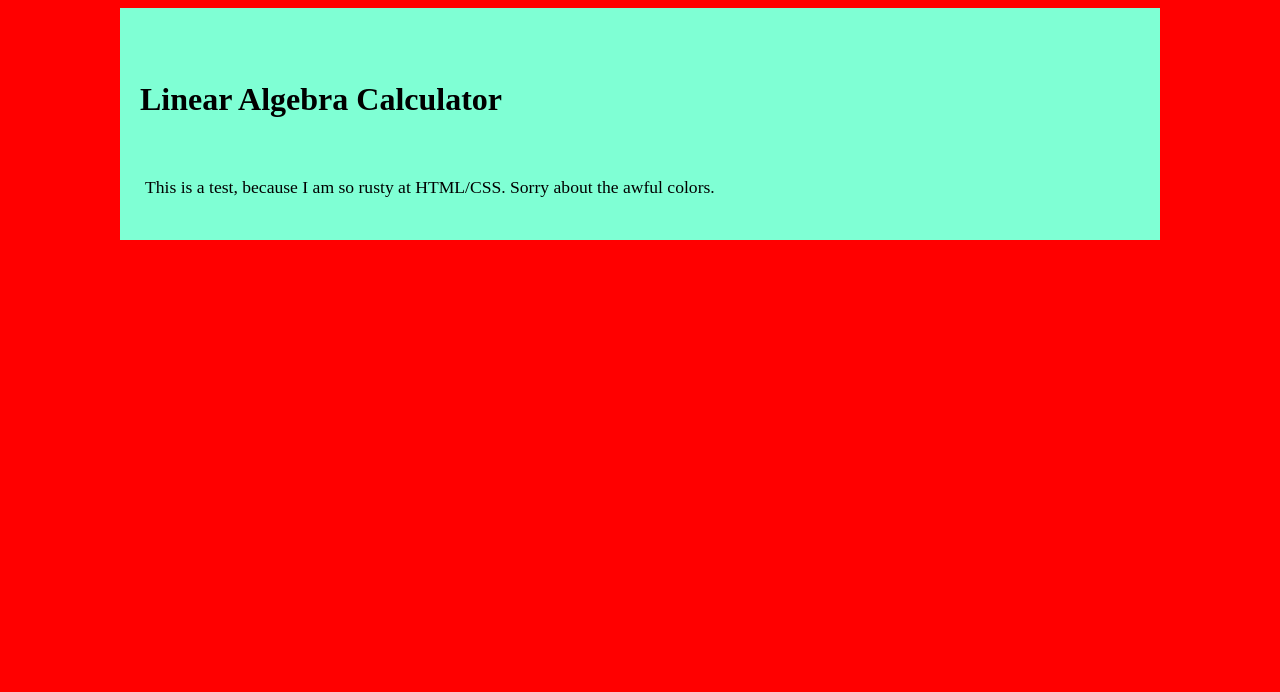
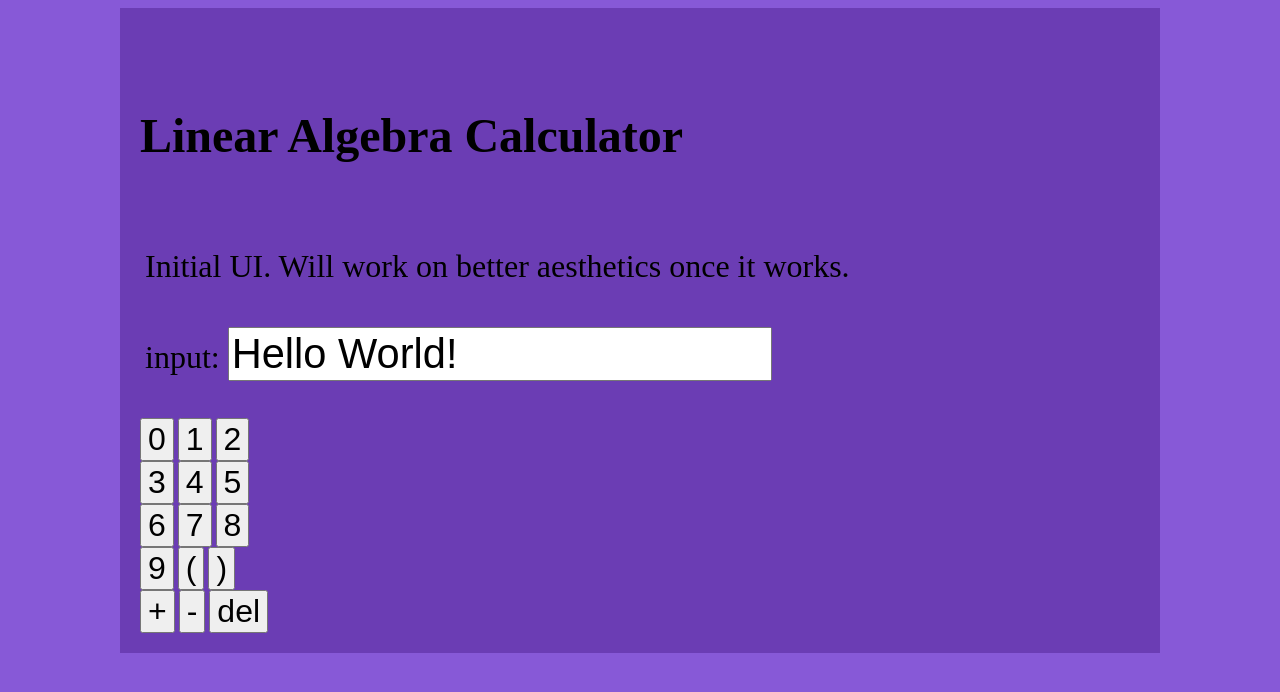
Before and after one commit to juyvsa/linear-algebra, a plain HTML site: page index.html in a window 1280 px wide. Drawn offline with Linux system fonts and the light colour scheme.

Commit message:
simple calculator input

```diff
--- a/helpme.js
+++ b/helpme.js
@@ -0,0 +1,8 @@
+function inputChar(char) {
+  document.getElementById("field1").value += char;
+}
+
+function delChar() {
+    let val = document.getElementById("field1").value;
+    document.getElementById("field1").value = val.slice(0,-1);
+}
--- a/index.html
+++ b/index.html
@@ -8,7 +8,28 @@
 <body>
 <div class="content">
 <h5>Linear Algebra Calculator</h5>
- <p>This is a test, because I am so rusty at HTML/CSS. Sorry about the awful colors. </p>
+ <p> Initial UI. Will work on better aesthetics once it works. </p>
+    <p>input: <label for="field1"> </label><input type="text" id="field1" value="Hello World!"></p>
+    <button onclick="inputChar(0)">0</button>
+    <button onclick="inputChar(1)">1</button>
+    <button onclick="inputChar(2)">2</button> <br>
+    <button onclick="inputChar(3)">3</button>
+    <button onclick="inputChar(4)">4</button>
+    <button onclick="inputChar(5)">5</button> <br>
+    <button onclick="inputChar(6)">6</button>
+    <button onclick="inputChar(7)">7</button>
+    <button onclick="inputChar(8)">8</button><br>
+    <button onclick="inputChar(9)">9</button>
+    <button onclick="inputChar('(')">(</button>
+    <button onclick="inputChar(')')">)</button> <br>
+    <button onclick="inputChar('+')">+</button>
+    <button onclick="inputChar('-')">-</button>
+
+
+    <button onclick="delChar()">del</button>
+
+
+    <script src="helpme.js"></script>
 </div>
 </body>
 </html>
--- a/style.css
+++ b/style.css
@@ -1,11 +1,11 @@
 body {
-    background-color: red;
+    background-color: #8759d7;
 }
 
 .content {
     max-width: 1000px;
     margin: auto;
-    background-color: aquamarine;
+    background-color: #6b3db4;
     padding: 20px;
 }
 
@@ -35,7 +35,7 @@ p#front{
 }
 p {
 	padding: 5px;
-	font-size: 1.1em;
+	font-size: 2em;
 }
 ol.list, ul.list{
 	font-size: 1em;
@@ -49,5 +49,13 @@ h3, h2{
 }
 
 h5 {
-    font-size: 2em;
+    font-size: 3em;
 }
+
+button {
+	font-size: 2em
+}
+
+input {
+	font-size: 1.3em
+}
```
Also changed, not shown: 2 other files.
